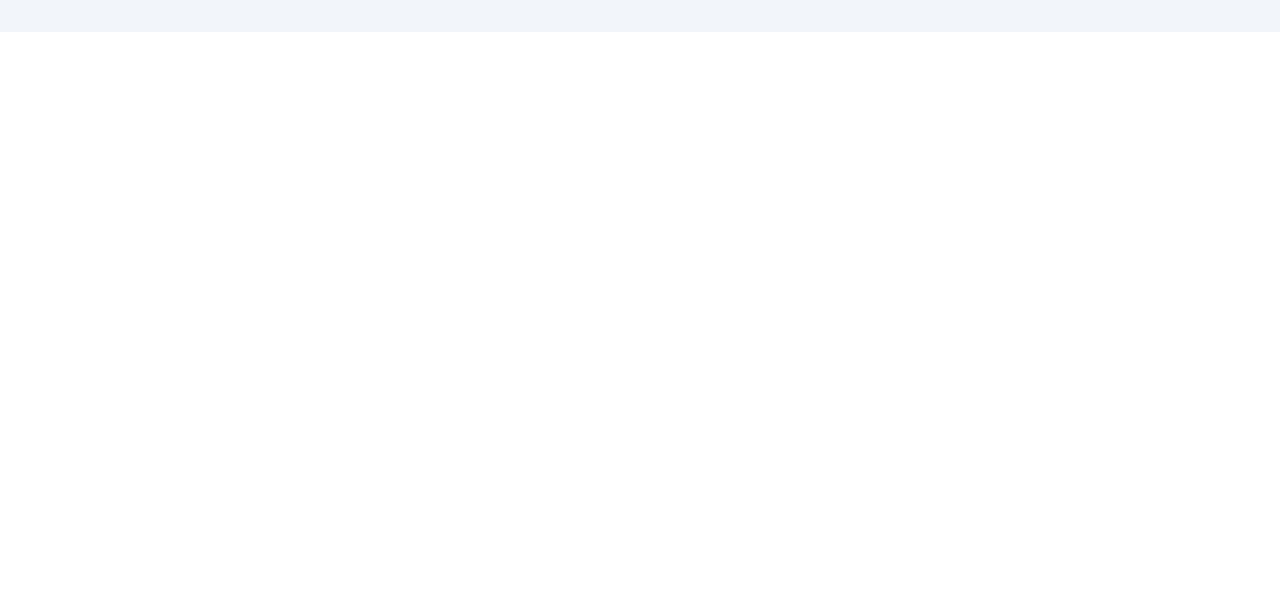
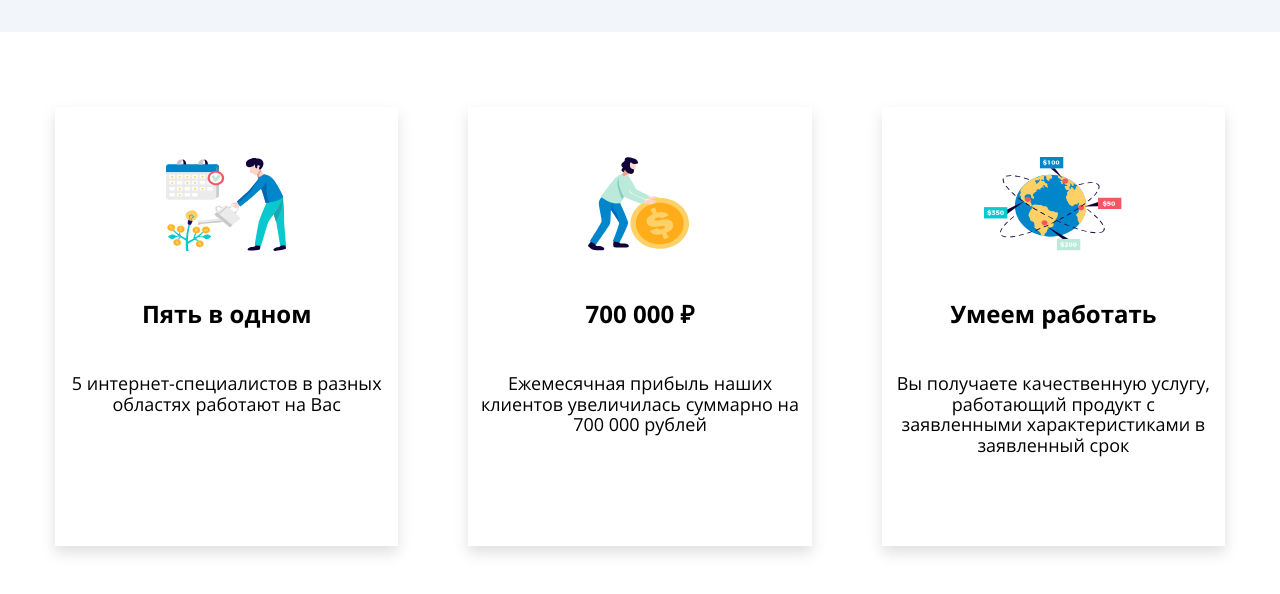
Before and after one commit to Kozheletov/iproman, a website: page source/index.html in a window 1280 px wide. Shown: the part 3380-3974 px from the top of the page. Before the commit the page ends 3412 px from the top, so only its background shows below. Drawn offline with nearby package versions, Linux system fonts and the light colour scheme; files that its build step writes are made by us from their sources; files whose address does not match are found by name.

Commit message:
add section feature

```diff
--- a/source/index.html
+++ b/source/index.html
@@ -279,6 +279,37 @@
           </div>
         </div>
       </section>
+      <section class="feature content">
+        <h2 class="visually-hidden">Наши преимущества</h2>
+        <ul class="feature__cards">
+          <li class="feature__card">
+            <div class="feature__wrap-img">
+              <img src="img/team-profi.svg" alt="Команда профессионалов" class="feature__img" />
+            </div>
+            <h3 class="feature__title">Пять в одном</h3>
+            <p class="feature__description">5 интернет-специалистов в разных областях работают на Вас</p>
+          </li>
+          <li class="feature__card">
+            <div class="feature__wrap-img">
+              <img src="img/profit.svg" alt="Прибыль" class="feature__img" />
+            </div>
+            <h3 class="feature__title">700&nbsp;000&nbsp;&#x20bd;</h3>
+            <p class="feature__description">
+              Ежемесячная прибыль наших клиентов увеличилась суммарно на 700 000 рублей
+            </p>
+          </li>
+          <li class="feature__card">
+            <div class="feature__wrap-img">
+              <img src="img/planet.svg" alt="Планета" class="feature__img" />
+            </div>
+            <h3 class="feature__title">Умеем работать</h3>
+            <p class="feature__description">
+              Вы получаете качественную услугу, работающий продукт с заявленными характеристиками в заявленный
+              срок
+            </p>
+          </li>
+        </ul>
+      </section>
     </main>
     <script src="js/scripts.min.js"></script>
   </body>
--- a/source/less/styles.less
+++ b/source/less/styles.less
@@ -624,6 +624,62 @@ body {
   }
 }
 
+.feature {
+  padding: 70px 65px;
+
+  @media @desktop {
+    padding: 75px 0 50px;
+  }
+
+  &__cards {
+    .reset-list;
+    display: grid;
+    gap: 40px 70px;
+
+    @media @desktop {
+      grid-template-columns: repeat(auto-fit, minmax(343px, 1fr));
+    }
+  }
+
+  &__card {
+    display: flex;
+    flex-wrap: wrap;
+    flex-direction: column;
+    align-items: center;
+    box-shadow: 0px 7px 13px rgba(100, 100, 111, 0.2);
+  }
+
+  &__wrap-img {
+    width: 140px;
+    height: 95px;
+    margin-top: 50px;
+    margin-bottom: 45px;
+    display: flex;
+    justify-content: center;
+    align-items: center;
+  }
+
+  &__title {
+    margin-top: 0;
+    margin-bottom: 25px;
+    font-size: 24px;
+    line-height: 33px;
+  }
+
+  &__description {
+    padding-left: 35px;
+    padding-right: 35px;
+    margin-bottom: 90px;
+    text-align: center;
+
+    @media @desktop {
+      font-size: 18px;
+      padding-left: 10px;
+      padding-right: 10px;
+    }
+  }
+}
+
 .hide {
   display: none;
 }
```
Also changed, not shown: release/css/styles.min.css, release/img/planet.svg (added), release/img/profit.svg (added), release/img/team-profi.svg (added), release/index.html, source/img/planet.svg (added), source/img/profit.svg (added), source/img/team-profi.svg (added).
